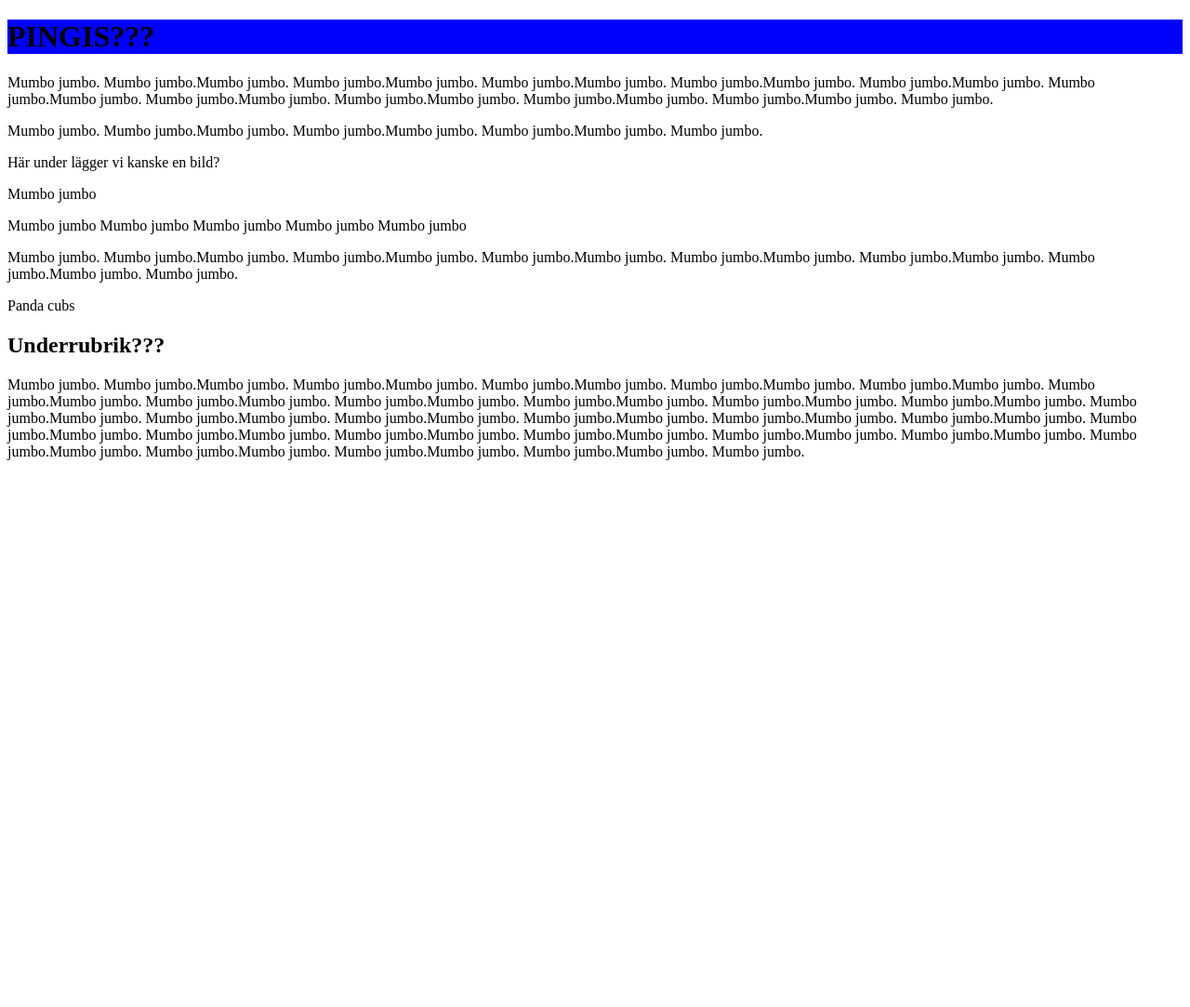
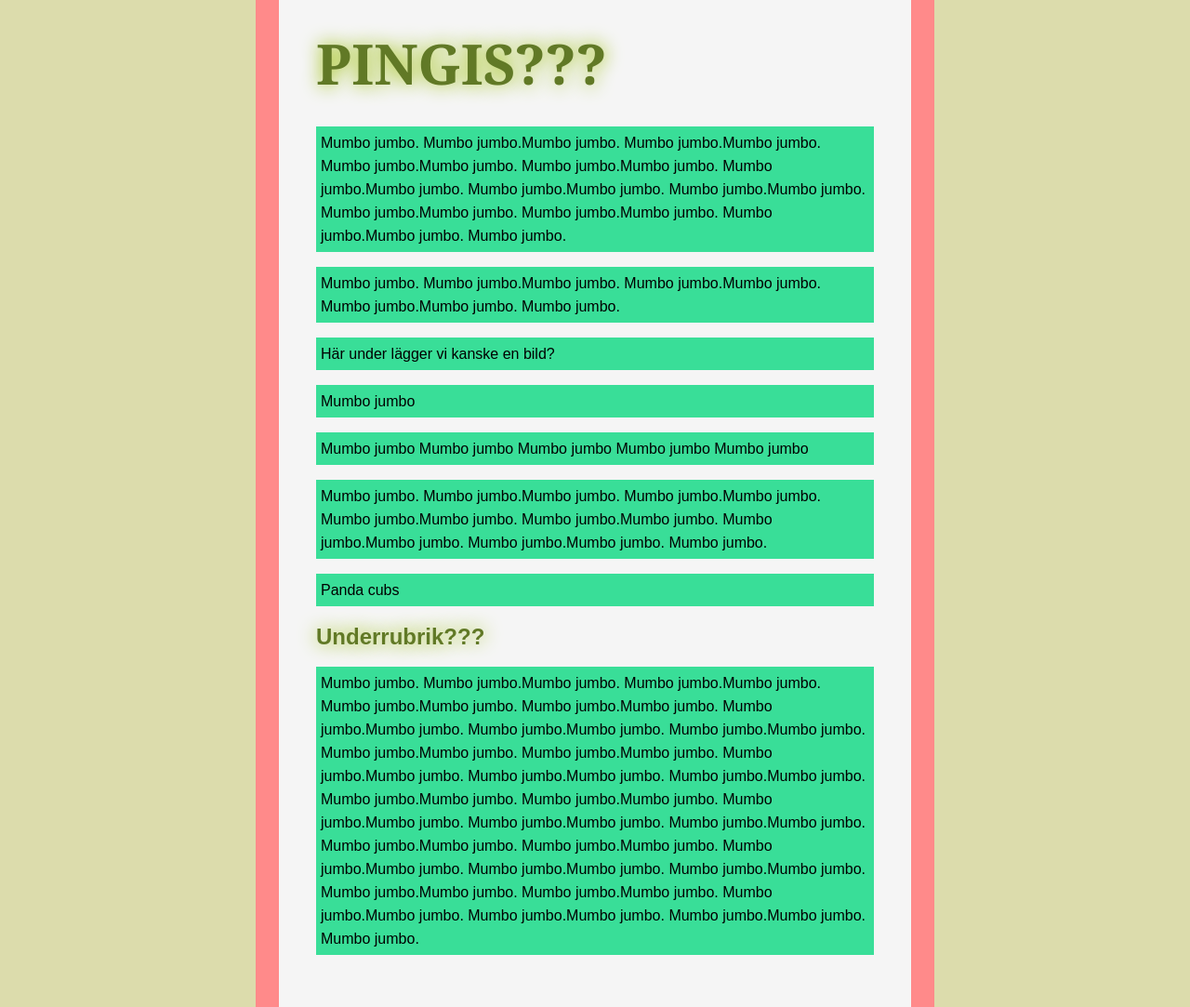
Before and after one commit to AiliLindgren/MattiasMartinAili, a plain HTML site: page index.html in a window 1280 px wide. Shown: the whole page at 93% size. Before the commit the page ends 800 px from the top, so only its background shows below. Drawn offline with Linux system fonts and the light colour scheme.

Commit message:
Lade till lite css-grejor

```diff
--- a/pingpongstyle.css
+++ b/pingpongstyle.css
@@ -1,3 +1,35 @@
+img {
+    width: 100%
+}
+
+body {
+    font-family: Arial;
+    line-height: 25px;
+    background-color: #dcdcac;
+    margin: 0px;
+}
+
+.column {
+    width:600px;
+    margin: 0px auto;
+    background-color: whitesmoke;
+    padding: 1px 40px 40px 40px;
+    border-left: solid 25px #ff8a8a;
+    border-right: solid 25px #ff8a8a;
+}
+
 h1 {
-    background-color: blue;
+    font-size: 60px;
+    font-family: Georgia;
+    padding: 15px 0px;
 }
+
+h1, h2 {
+    text-shadow: 0px 0px 20px #99bd00;
+    color: #617926;
+}
+
+p {
+    background: #39de98;
+    padding: 5px;
+}
```
